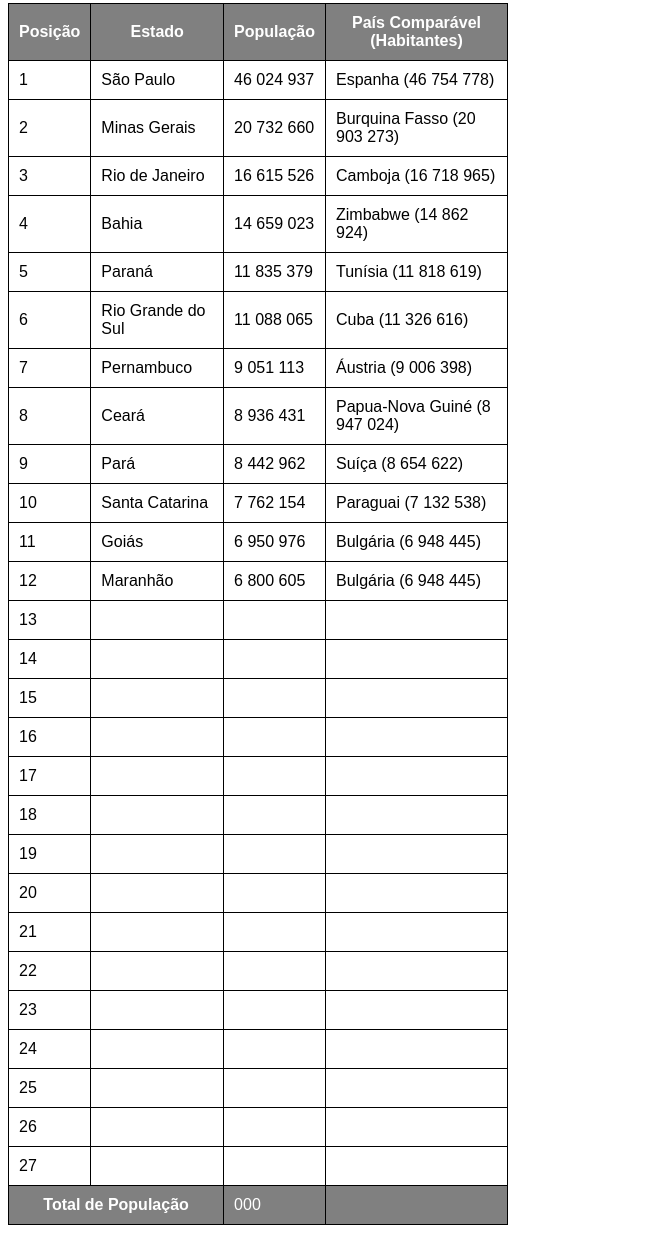
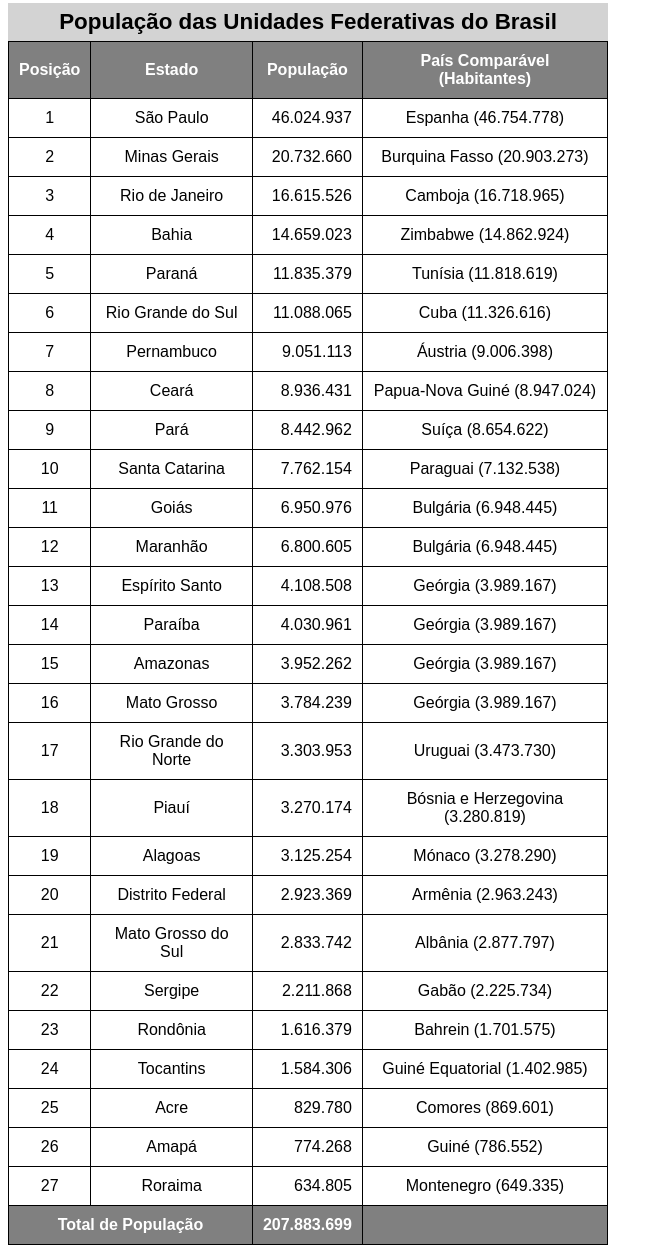
Before and after one commit to andersonkumikata/html5_css3, a plain HTML site: page exercicios/ex023/tabela002.html in a window 1280 px wide. Shown: the part 77-1330 px from the top of the page, without its empty margins (0-663 px from the left). Drawn offline with Linux system fonts and the light colour scheme.

Commit message:
tabela 002

```diff
--- a/exercicios/ex023/tabela002.html
+++ b/exercicios/ex023/tabela002.html
@@ -8,16 +8,25 @@
     <style>
         body {
             font-family: Arial, Helvetica, sans-serif;
+            text-align: center;
         }
 
         table {
-            width: 500px;
+            width: 600px;
             border-collapse: collapse;
+        }
+
+        caption {
+            font-size: 1.4em;
+            font-weight: bold;
+            padding: 6px;
+            background-color: lightgray;
         }
 
         td, th {
             border: 1px solid black;
             padding: 10px;
+            text-align: center;
         }
 
         thead, tfoot {
@@ -25,13 +34,18 @@
             color: white;
         }
 
+        td.num {
+            text-align: right;
+        }
+
     </style>
 </head>
 <body>
-    <h1>Uso de tabelas grandes</h1>
+    <h1>Uso de Tabelas Grandes</h1>
     <!--
         ANATOMIA PARA TABELAS GRANDES TABLE
         TABLE
+            CAPTION
             THEAD
                 TR, TD, TH
             TBODY
@@ -40,182 +54,183 @@
                 TR, TD, TH
     -->
     <table>
+        <caption>População das Unidades Federativas do Brasil</caption>
         <thead>
             <tr>
-                <th>Posição</th>
-                <th>Estado</th>
-                <th>População</th>
-                <th>País Comparável (Habitantes)</th>
+                <th scope="col">Posição</th>
+                <th scope="col">Estado</th>
+                <th scope="col">População</th>
+                <th scope="col">País Comparável (Habitantes)</th>
             </tr>
         </thead>
         <tbody>
             <tr>
                 <td>1</td>
                 <td>São Paulo</td>
-                <td>46 024 937</td>
-                <td>Espanha (46 754 778)</td>
+                <td class="num">46.024.937</td>
+                <td>Espanha (46.754.778)</td>
             </tr>
             <tr>
                 <td>2</td>
                 <td>Minas Gerais</td>
-                <td>20 732 660</td>
-                <td> Burquina Fasso (20 903 273)</td>
+                <td class="num">20.732.660</td>
+                <td>Burquina Fasso (20.903.273)</td>
             </tr>
             <tr>
                 <td>3</td>
                 <td>Rio de Janeiro</td>
-                <td>16 615 526</td>
-                <td>Camboja (16 718 965)</td>
+                <td class="num">16.615.526</td>
+                <td>Camboja (16.718.965)</td.>
             </tr>
             <tr>
                 <td>4</td>
                 <td>Bahia</td>
-                <td>14 659 023</td>
-                <td> Zimbabwe (14 862 924)</td>
+                <td class="num">14.659.023</td>
+                <td>Zimbabwe (14.862.924)</td>
             </tr>
             <tr>
                 <td>5</td>
                 <td>Paraná</td>
-                <td>11 835 379</td>
-                <td>Tunísia (11 818 619)</td>
+                <td class="num">11.835.379</td>
+                <td>Tunísia (11.818.619)</td>
             </tr>
             <tr>
                 <td>6</td>
                 <td>Rio Grande do Sul</td>
-                <td>11 088 065</td>
-                <td> Cuba (11 326 616)</td>
+                <td class="num">11.088.065</td>
+                <td>Cuba (11.326.616)</td>
             </tr>
             <tr>
                 <td>7</td>
                 <td>Pernambuco</td>
-                <td>9 051 113</td>
-                <td> Áustria (9 006 398)</td>
+                <td class="num">9.051.113</td>
+                <td> Áustria (9.006.398)</td>
             </tr>
             <tr>
                 <td>8</td>
                 <td>Ceará</td>
-                <td>8 936 431</td>
-                <td>Papua-Nova Guiné (8 947 024)</td>
+                <td class="num">8.936.431</td>
+                <td>Papua-Nova Guiné (8.947.024)</td>
             </tr>
             <tr>
                 <td>9</td>
                 <td>Pará</td>
-                <td>8 442 962</td>
-                <td>Suíça (8 654 622)</td>
+                <td class="num">8.442.962</td>
+                <td>Suíça (8.654.622)</td>
             </tr>
             <tr>
                 <td>10</td>
                 <td>Santa Catarina</td>
-                <td>7 762 154</td>
-                <td> Paraguai (7 132 538)</td>
+                <td class="num">7.762.154</td>
+                <td>Paraguai (7.132.538)</td>
             </tr>
             <tr>
                 <td>11</td>
                 <td>Goiás</td>
-                <td>6 950 976</td>
-                <td> Bulgária (6 948 445)</td>
+                <td class="num">6.950.976</td>
+                <td>Bulgária (6.948.445)</td>
             </tr>
             <tr>
                 <td>12</td>
                 <td>Maranhão</td>
-                <td>6 800 605</td>
-                <td>Bulgária (6 948 445)</td>
+                <td class="num">6.800.605</td>
+                <td>Bulgária (6.948.445)</td>
             </tr>
             <tr>
                 <td>13</td>
-                <td></td>
-                <td></td>
-                <td></td>
+                <td>Espírito Santo</td>
+                <td class="num">4.108.508</td>
+                <td>Geórgia (3.989.167)</td>
             </tr>
             <tr>
                 <td>14</td>
-                <td></td>
-                <td></td>
-                <td></td>
+                <td>Paraíba</td>
+                <td class="num">4.030.961</td>
+                <td>Geórgia (3.989.167)</td>
             </tr>
             <tr>
                 <td>15</td>
-                <td></td>
-                <td></td>
-                <td></td>
+                <td>Amazonas</td>
+                <td class="num">3.952.262</td>
+                <td>Geórgia (3.989.167)</td>
             </tr>
             <tr>
                 <td>16</td>
-                <td></td>
-                <td></td>
-                <td></td>
+                <td>Mato Grosso</td>
+                <td class="num">3.784.239</td>
+                <td>Geórgia (3.989.167)</td>
             </tr>
             <tr>
                 <td>17</td>
-                <td></td>
-                <td></td>
-                <td></td>
+                <td>Rio Grande do Norte</td>
+                <td class="num">3.303.953</td>
+                <td>Uruguai (3.473.730)</td>
             </tr>
             <tr>
                 <td>18</td>
-                <td></td>
-                <td></td>
-                <td></td>
+                <td>Piauí</td>
+                <td class="num">3.270.174</td>
+                <td>Bósnia e Herzegovina (3.280.819)</td>
             </tr>
             <tr>
                 <td>19</td>
-                <td></td>
-                <td></td>
-                <td></td>
+                <td>Alagoas</td>
+                <td class="num">3.125.254</td>
+                <td>Mónaco (3.278.290)</td>
             </tr>
             <tr>
                 <td>20</td>
-                <td></td>
-                <td></td>
-                <td></td>
+                <td>Distrito Federal</td>
+                <td class="num">2.923.369</td>
+                <td>Armênia (2.963.243)</td>
             </tr>
             <tr>
                 <td>21</td>
-                <td></td>
-                <td></td>
-                <td></td>
+                <td>Mato Grosso do Sul</td>
+                <td class="num">2.833.742</td>
+                <td>Albânia (2.877.797)</td>
             </tr>
             <tr>
                 <td>22</td>
-                <td></td>
-                <td></td>
-                <td></td>
+                <td>Sergipe</td>
+                <td class="num">2.211.868</td>
+                <td>Gabão (2.225.734)</td>
             </tr>
             <tr>
                 <td>23</td>
-                <td></td>
-                <td></td>
-                <td></td>
+                <td>Rondônia</td>
+                <td class="num">1.616.379</td>
+                <td>Bahrein (1.701.575)</td>
             </tr>
             <tr>
                 <td>24</td>
-                <td></td>
-                <td></td>
-                <td></td>
+                <td>Tocantins</td>
+                <td class="num">1.584.306</td>
+                <td>Guiné Equatorial (1.402.985)</td>
             </tr>
             <tr>
                 <td>25</td>
-                <td></td>
-                <td></td>
-                <td></td>
+                <td>Acre</td>
+                <td class="num">829.780</td>
+                <td>Comores (869.601)</td>
             </tr>
             <tr>
                 <td>26</td>
-                <td></td>
-                <td></td>
-                <td></td>
+                <td>Amapá</td>
+                <td class="num">774.268</td>
+                <td>Guiné (786.552)</td>
             </tr>
             <tr>
                 <td>27</td>
-                <td></td>
-                <td></td>
-                <td></td>
+                <td>Roraima</td>
+                <td class="num">634.805</td>
+                <td>Montenegro (649.335)</td>
             </tr>
         </tbody>
         <tfoot>
             <tr>
-                <th colspan="2" class="pular-celula">Total de População</th>
-                <td>000</td>
+                <th scope="row" colspan="2" class="pular-celula">Total de População</th>
+                <td class="num"><strong>207.883.699</strong></td>
                 <td></td>
             </tr>
         </tfoot>
```
